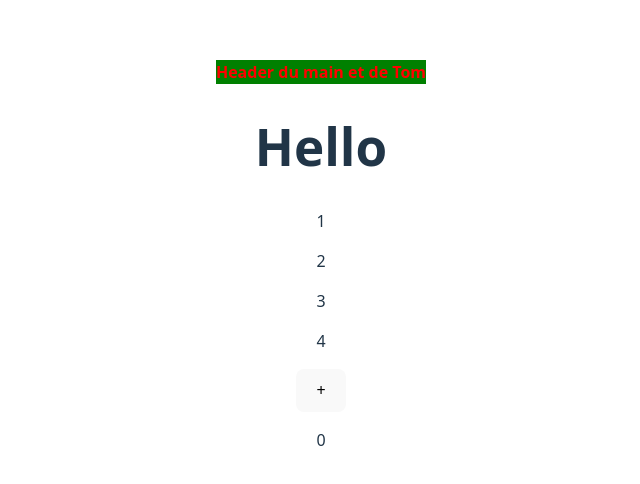
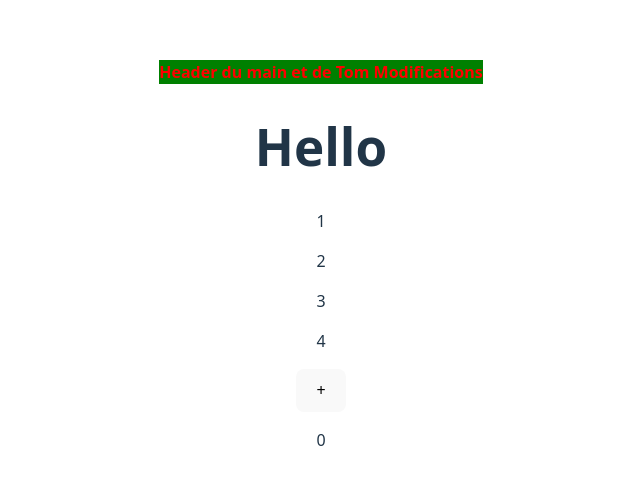
Before and after one commit to TomRoberto/cours-github-draco25, a React (Vite) app: page / in a window 1280 px wide. Shown: the part 136-620 px from the top of the page, without its empty margins (319-959 px from the left). Built offline with nearby package versions, Linux system fonts and the light colour scheme.

Commit message:
modified header

```diff
--- a/src/components/Header.jsx
+++ b/src/components/Header.jsx
@@ -3,7 +3,7 @@ const Header = () => {
     <header
       style={{ backgroundColor: "green", fontWeight: "bold", color: "red" }}
     >
-      Header du main et de Tom
+      Header du main et de Tom Modifications
     </header>
   );
 };
```
